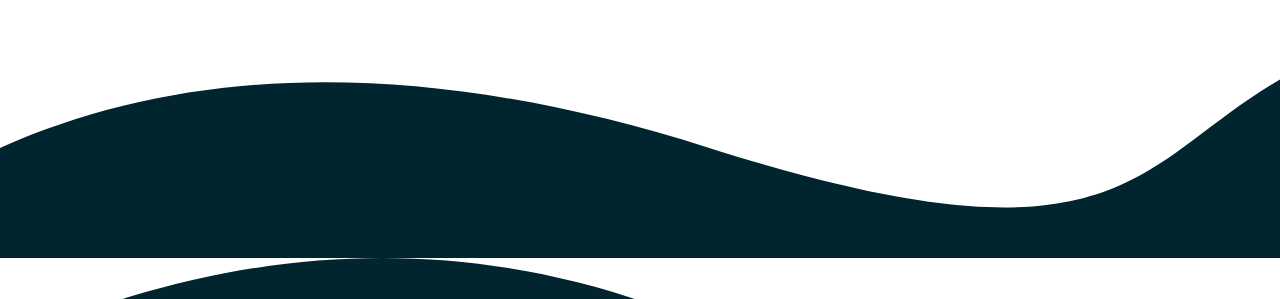
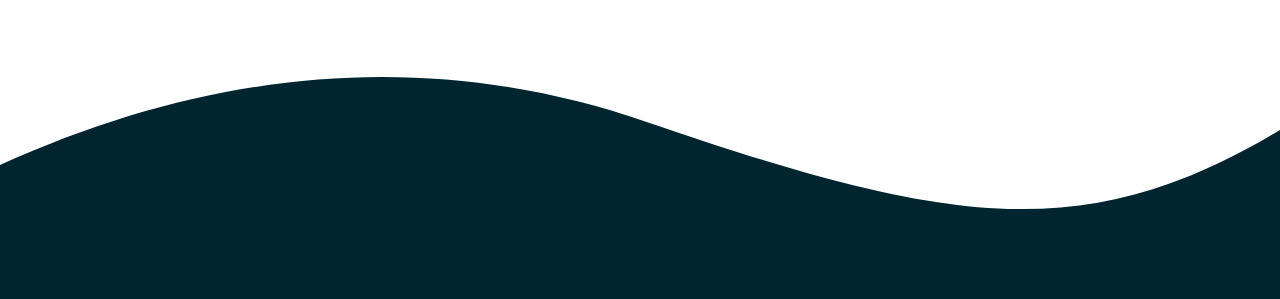
Before and after one commit to Tanyaradzwa1999/huddle-page-with-curves, a website: page index.html in a window 1280 px wide. Shown: the part 4135-4434 px from the top of the page. Drawn offline with Linux system fonts and the light colour scheme; files whose address does not match are found by name.

Commit message:
final version

```diff
--- a/index.html
+++ b/index.html
@@ -257,7 +257,7 @@
       <img
         src="images/bg-footer-top-mobile.svg"
         alt=""
-        class="w-full h-full -mr-8"
+        class="w-full h-full block md:hidden"
       />
     </div>
     <div class="">
```
